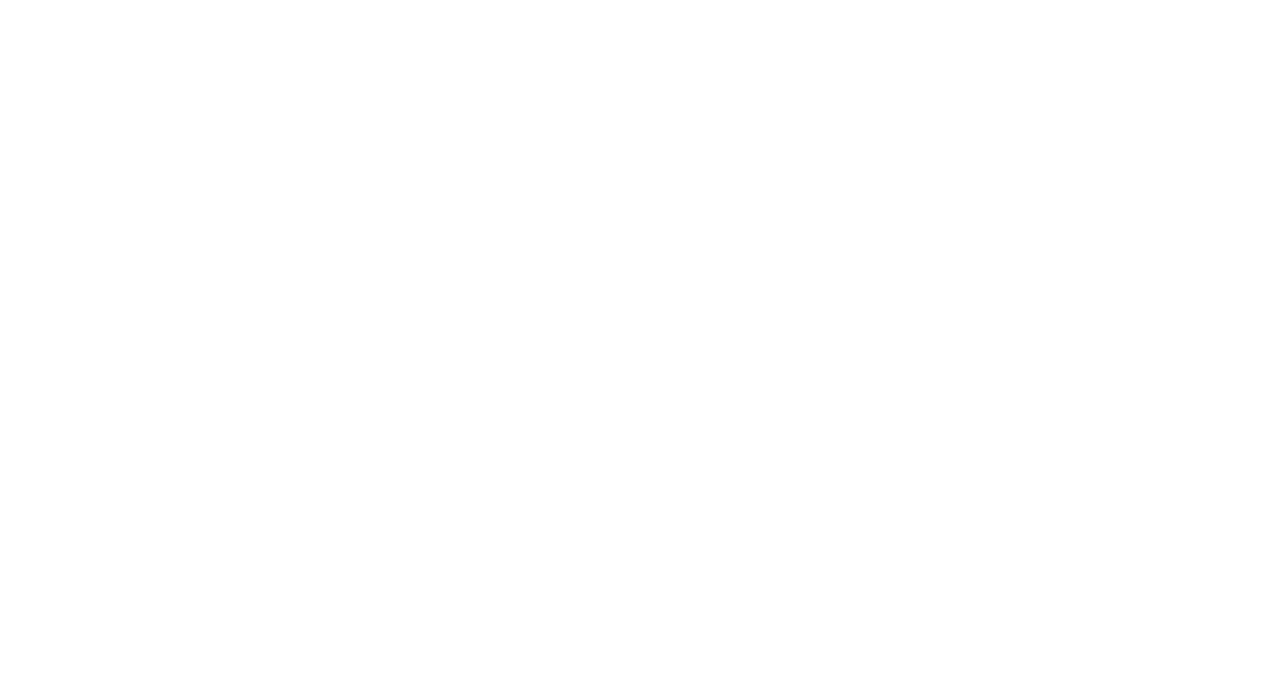
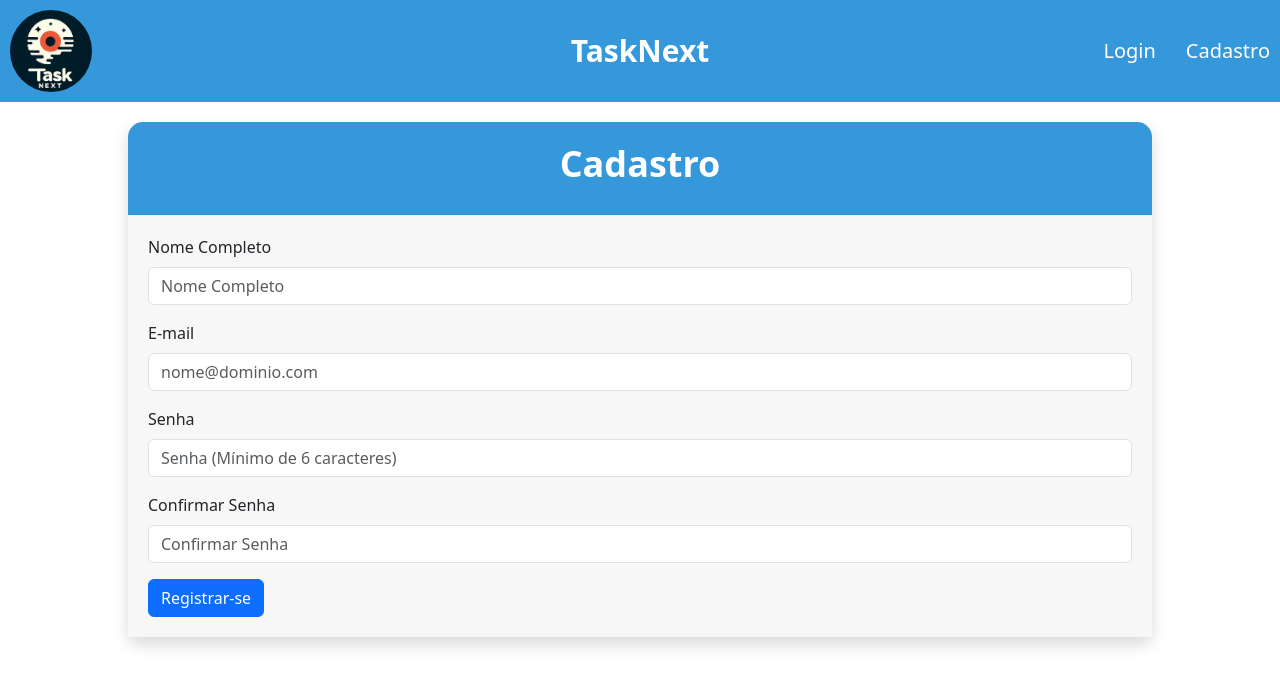
Before and after one commit to doxz1n/gerenciador-tarefas, a Next.js app: page /cadastro in a window 1280 px wide. Shown: the top 686 px of the page. Built offline with nearby package versions, Linux system fonts and the light colour scheme.

Commit message:
Adiciona a funcionalidade de cadastro de usuario

```diff
--- a/package.json
+++ b/package.json
@@ -11,11 +11,14 @@
   "description": "",
   "dependencies": {
     "@fortawesome/fontawesome-free": "^6.5.2",
+    "bcryptjs": "^2.4.3",
     "bootstrap": "^5.3.3",
     "dotenv": "^16.4.5",
+    "formik": "^2.4.6",
     "mongoose": "^8.5.0",
     "next": "^14.2.5",
     "react": "^18.3.1",
-    "react-dom": "^18.3.1"
+    "react-dom": "^18.3.1",
+    "yup": "^1.4.0"
   }
 }
--- a/pages/api/users/registrar.js
+++ b/pages/api/users/registrar.js
@@ -1,29 +1,37 @@
 import connectDB from "../../../lib/dbConnect";
 import User from "../../../models/User.js";
 
-export default async function handler(request, response) {
+export default async function handler(req, res) {
   await connectDB();
 
-  const { method } = request;
-  const { nome, email, senha } = request.body;
+  const { method } = req;
+  const { nome, email, senha } = req.body;
 
   switch (method) {
     case "POST":
       try {
         let user = await User.findOne({ email });
         if (user) {
-          return response.status(400).json({ msg: "Usuário já cadastrado" });
+          return res.status(400).json({ msg: "Usuário já cadastrado" });
         }
         user = new User({ nome, email, senha });
 
         await user.save();
-        response.status(201).json({ msg: "Usuário cadastrado com sucesso" });
+        res.status(201).json({ msg: "Usuário cadastrado com sucesso" });
       } catch (err) {
-        response.status(500).json({ msg: `Erro no servidor, ${err}` });
+        res.status(500).json({ msg: `Erro no servidor, ${err}` });
+      }
+      break;
+    case "GET":
+      try {
+        const users = await User.find();
+        res.status(200).json(users);
+      } catch (err) {
+        res.status(500).json({ msg: `Erro no servidor, ${err}` });
       }
       break;
     default:
-      response.status(405).json({ msg: "Método Inválido" });
+      res.status(405).json({ msg: "Método Inválido" });
       break;
   }
 }
--- a/pages/cadastro.js
+++ b/pages/cadastro.js
@@ -1,4 +1,173 @@
-function Empty() {
-  return "";
+import Header from "../components/Header";
+import "../node_modules/bootstrap/dist/css/bootstrap.min.css";
+import styles from "../styles/CadastroUsr.module.css";
+import { useState } from "react";
+import { useRouter } from "next/router";
+import bcrypt from "bcryptjs";
+import { Formik, Field, Form, ErrorMessage } from "formik";
+import * as Yup from "yup";
+
+function Cadastro() {
+  const [erro, setErro] = useState("");
+  const [sucesso, setSucesso] = useState("");
+  const router = useRouter();
+
+  const valoresIniciais = {
+    nome: "",
+    email: "",
+    senha: "",
+    confirmaSenha: "",
+  };
+
+  const validacaoSchema = Yup.object().shape({
+    nome: Yup.string().required("Campo obrigatório"),
+    email: Yup.string().email("Email inválido").required("Campo obrigatório"),
+    senha: Yup.string()
+      .min(6, "Senha deve ter pelo menos 6 caracteres")
+      .required("Campo obrigatório"),
+    confirmaSenha: Yup.string()
+      .oneOf([Yup.ref("senha"), null], "As senhas não são iguais")
+      .required("Campo obrigatório"),
+  });
+
+  const handleSubmit = async (valores, { setSubmitting }) => {
+    setErro("");
+    setSucesso("");
+
+    const senhacripto = await bcrypt.hash(valores.senha, 10);
+
+    const res = await fetch("/api/users/registrar", {
+      method: "POST",
+      headers: {
+        "Content-Type": "application/json",
+      },
+      body: JSON.stringify({
+        nome: valores.nome,
+        email: valores.email,
+        senha: senhacripto,
+      }),
+    });
+
+    if (res.ok) {
+      setSucesso(
+        "Usuário registrado com sucesso, redirencionando para página de login"
+      );
+      setTimeout(() => {
+        router.push("/login");
+      }, 2000);
+    } else {
+      const data = await res.json();
+      setErro(data.msg);
+    }
+
+    setSubmitting(false);
+  };
+
+  return (
+    <>
+      <Header></Header>
+      <div className={`${styles.body} shadow`}>
+        <div className={styles.hero}>
+          <h2> Cadastro </h2>
+        </div>
+        {erro && (
+          <div className="alert alert-danger" role="alert">
+            {erro}
+          </div>
+        )}
+        {sucesso && (
+          <div className="alert alert-success" role="alert">
+            {sucesso}
+          </div>
+        )}
+        <Formik
+          initialValues={valoresIniciais}
+          validationSchema={validacaoSchema}
+          onSubmit={handleSubmit}
+        >
+          {({ isSubmitting }) => (
+            <Form className={styles.form}>
+              <div className="mb-3">
+                <label for="nome" className="form-label">
+                  Nome Completo
+                </label>
+                <Field
+                  type="text"
+                  name="nome"
+                  className="form-control"
+                  placeholder="Nome Completo"
+                />
+                <ErrorMessage
+                  name="nome"
+                  component="div"
+                  className="text-danger"
+                />
+              </div>
+
+              <div className="mb-3">
+                <label for="email" className="form-label">
+                  E-mail
+                </label>
+                <Field
+                  type="email"
+                  name="email"
+                  className="form-control"
+                  placeholder="nome@dominio.com"
+                />
+                <ErrorMessage
+                  name="email"
+                  component="div"
+                  className="text-danger"
+                />
+              </div>
+
+              <div className="mb-3">
+                <label for="nome" className="form-label">
+                  Senha
+                </label>
+                <Field
+                  type="password"
+                  name="senha"
+                  className="form-control"
+                  placeholder="Senha (Mínimo de 6 caracteres)"
+                />
+                <ErrorMessage
+                  name="senha"
+                  component="div"
+                  className="text-danger"
+                />
+              </div>
+
+              <div className="mb-3">
+                <label for="nome" className="form-label">
+                  Confirmar Senha
+                </label>
+                <Field
+                  type="password"
+                  name="confirmaSenha"
+                  className="form-control"
+                  placeholder="Confirmar Senha"
+                />
+                <ErrorMessage
+                  name="confirmaSenha"
+                  component="div"
+                  className="text-danger"
+                />
+              </div>
+
+              <button
+                type="submit"
+                className="btn btn-primary"
+                disabled={isSubmitting}
+              >
+                Registrar-se
+              </button>
+            </Form>
+          )}
+        </Formik>
+      </div>
+    </>
+  );
 }
-export default Empty;
+
+export default Cadastro;
--- /dev/null
+++ b/styles/CadastroUsr.module.css
@@ -0,0 +1,40 @@
+@media (min-width: 768px) {
+  .body {
+    height: auto; /* altura automática */
+    width: 80%; /* largura de 80% da tela */
+    margin: 0 auto; /* centralizar horizontalmente */
+    background-color: #f7f7f7;
+    border-radius: 10px;
+    margin-bottom: 5%;
+  }
+}
+
+/* Estilos para telas de celular */
+@media (max-width: 767px) {
+  .body {
+    height: 100vh; /* altura igual à altura da tela */
+    width: 100%; /* largura igual à largura da tela */
+    background-color: #f7f7f7;
+  }
+}
+
+.hero {
+  background-color: #3498db;
+  padding: 20px;
+  text-align: center;
+  margin-top: 20px;
+  border-top-left-radius: 15px;
+  border-top-right-radius: 15px;
+}
+
+.hero h2 {
+  font-size: 36px;
+  font-weight: bold;
+  margin-bottom: 10px;
+  color: #ffffff;
+}
+
+.form {
+  padding: 20px;
+  background-color: #f7f7f7;
+}
```
Also changed, not shown: 1 other file (tests, documents, lock files or other folders).
